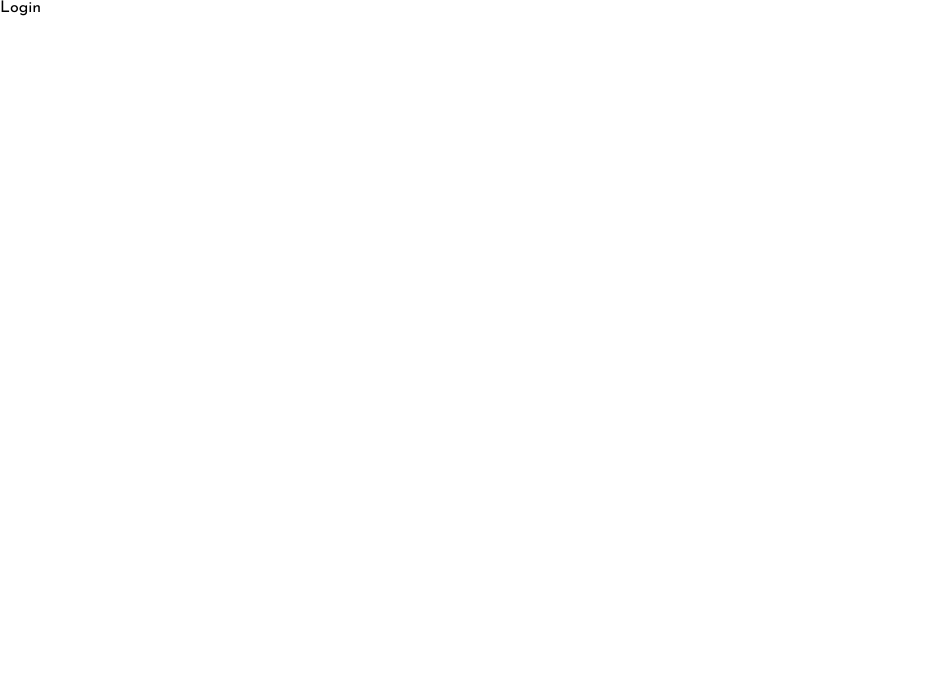
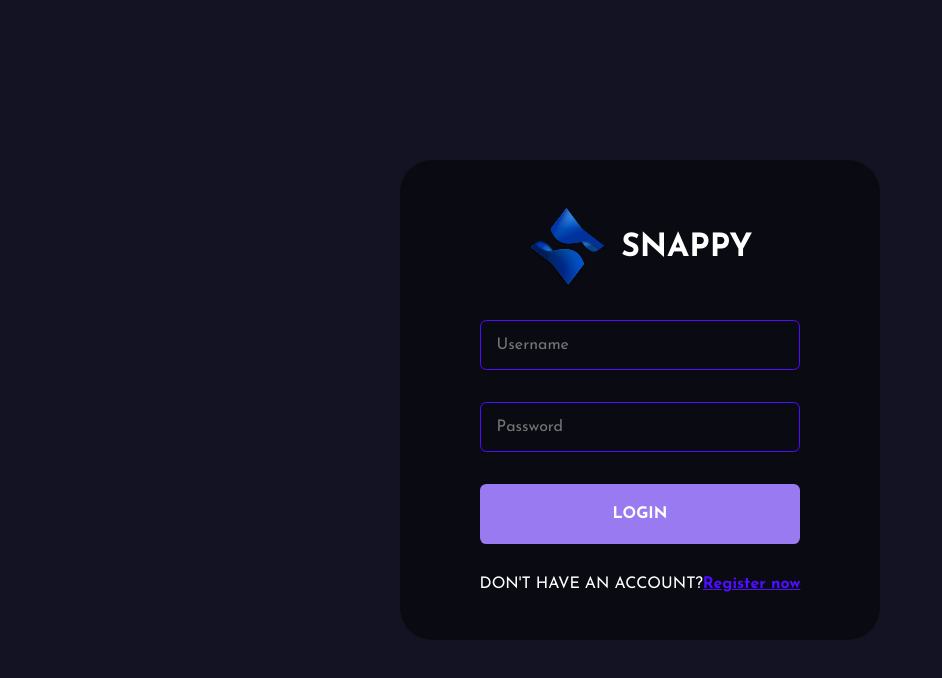
Before and after one commit to Sat-i-am/chat_app, a React (Create React App) app in the folder public/: page /login in a window 1280 px wide. Shown: the top 678 px of the page, without its empty margins (0-942 px from the left). Built offline with nearby package versions, Linux system fonts and the light colour scheme.

Commit message:
login functionality added

```diff
--- a/public/src/App.js
+++ b/public/src/App.js
@@ -3,6 +3,7 @@
 import Register from './pages/Register'
 import Login from './pages/Login'
 import Chat from './pages/Chat'
+import SetAvatar from './pages/SetAvatar'
 
 export default function App() {
   return (
@@ -10,6 +11,7 @@
     <Routes>
       <Route path="/register" element={<Register />}/>
       <Route path="/login" element={<Login />}/>
+      <Route path="/setAvatar" element={<SetAvatar />}/>
       <Route path="/" element={<Chat />}/>
 
     </Routes>
--- a/public/src/pages/Login.jsx
+++ b/public/src/pages/Login.jsx
@@ -1,9 +1,172 @@
-import React from 'react'
+import React, { useState, useEffect } from 'react'
+import { Link, useNavigate } from 'react-router-dom';
+import styled from "styled-components"
+import logo from"../assets/logo.svg"
+import {ToastContainer, toast} from "react-toastify"
+import "react-toastify/dist/ReactToastify.css" //defining css for toast (necessary)
+import axios from "axios";
+import { loginRoute } from '../utils/APIRoutes';
+
 
 function Login() {
+  const navigate = useNavigate();
+  const [values, setValues] = useState({
+    username: "",
+    password: "",
+  });
+
+  const handleSubmit = async (event) => {
+    event.preventDefault(); //to prevent default behaviour i.e. page refresh
+      if(handleValidation()){ //if validation is done properly
+        console.log("in validation", loginRoute)
+        const {password, username} = values;
+        const {data} = await axios.post( loginRoute, {//so it will wait for the post request to be completed
+          username,
+          password,
+          //now these 3 opbjects as posted to loginRoute, whose route will match with our server route and hence data is transferred to backend server
+        }); //the response from the server will be stored in data variable
+        if(data.status === false){
+          toast.error(data.msg, toastOptions);
+        }
+        else {
+          localStorage.setItem('chat-app-user', JSON.stringify(data.user));//once registered, storing user in localStorage
+          navigate("/"); //if user is successfully registered then navigating it to home
+        }
+      }
+  }
+
+  const handleValidation = () => {
+      const {password, confirmPassword, username, email } = values; //i.e. we destructured all the values here
+      if (password === ""){
+        toast.error("Username and password are required", toastOptions);
+          return false;
+      } else if(username.length === "") {
+          toast.error("Username and password are required", toastOptions);
+          return false;
+      }
+      return true;
+  }
+
+  const handleChange = (event) => {
+    setValues({ ...values, [event.target.name]: event.target.value});
+  };
+
+  const toastOptions = {
+    position: "bottom-right",
+    autoClose: 5000,
+    pauseOnHover: true,
+    draggable: true,
+    theme: "dark",
+  };
+
+  useEffect(() => {
+    if(localStorage.getItem('chat-app-user')){
+      navigate('/');
+    }
+  },[])
+
   return (
-    <div>Login</div>
+    <>
+      <FormContainer>
+        <form onSubmit={(event)=>handleSubmit(event)}>
+          <div className='brand'>
+            <img src={logo} alt="Logo"/>
+            <h1>snappy</h1>
+          </div>
+          <input
+            type="text"
+            placeholder="Username"
+            name="username"
+            onChange={(e) => handleChange(e)}
+            min = "3"
+          />
+
+          <input
+            type="password"
+            placeholder="Password"
+            name="password"
+            onChange={(e) => handleChange(e)}
+          />
+
+          <button type="submit">Login</button>
+          <span>
+            Don't have an account?<Link to="/Register">Register now</Link>
+          </span>
+        </form>
+      </FormContainer>
+      <ToastContainer />
+    </>
   )
 }
 
+const FormContainer = styled.div`
+  height: 100vh;
+  width: 100vw;
+  display: flex;
+  flex-direction: column;
+  justify-content: center;
+  gap: 1rem;
+  align-items: center;
+  background-color: #131324;
+  .brand{
+    display: flex;
+    align-items: center;
+    gap: 1rem;
+    justify-content: center;
+    img {
+      height: 5rem;
+    }
+    h1 {
+      color: white;
+      text-transform: uppercase;
+    }
+  }
+  form {
+    display: flex;
+    flex-direction: column;
+    gap: 2rem;
+    background-color: #00000076;
+    border-radius: 2rem;
+    padding: 3rem 5rem;
+    input {
+      background-color: transparent;
+      padding: 1rem;
+      border: 0.1rem solid #4e0eff;
+      border-radius: 0.4rem;
+      color: white;
+      width: 100%;
+      font-size: 1rem;
+      &:focus {
+        border: 0.1rem solid #997af0;
+        outline: none;
+      }
+    }
+    button {
+      background-color: #997af0;
+      color: white;
+      padding: 1.4rem 1rem;
+      border: none;
+      font-weight: bold;
+      cursor: pointer;
+      border-radius: 0.4rem;
+      font-size: 1rem;
+      text-transform: uppercase;
+      transition: 0.2s ease-in-out;
+      &:hover {
+        background-color: #4e0eff;
+      }
+    }
+    span {
+      color: white;
+      text-transform: uppercase;
+      a {
+        color: #4e0eff;
+        text-transform: none;
+        font-weight: bold;
+      }
+    }
+  }
+
+`;
+
 export default Login
--- a/public/src/pages/Register.jsx
+++ b/public/src/pages/Register.jsx
@@ -72,7 +72,11 @@
     draggable: true,
     theme: "dark",
   };
-
+  useEffect(() => {
+    if(localStorage.getItem('chat-app-user')){
+      navigate('/');
+    }
+  },[])
   return (
     <>
       <FormContainer>
--- a/public/src/utils/APIRoutes.js
+++ b/public/src/utils/APIRoutes.js
@@ -1,2 +1,3 @@
 const host = "http://localhost:5000";
 export const registerRoute = `${host}/api/auth/register`;  //this route matches with our register route in backend and so the post request made here will be transferred to backend server
+export const loginRoute = `${host}/api/auth/login`;  //this route matches with our login route in backend and so the post request made here will be transferred to backend server
```
Also changed, not shown: public/src/pages/SetAvatar.jsx (added), 2 other files (tests, documents, lock files or other folders).
